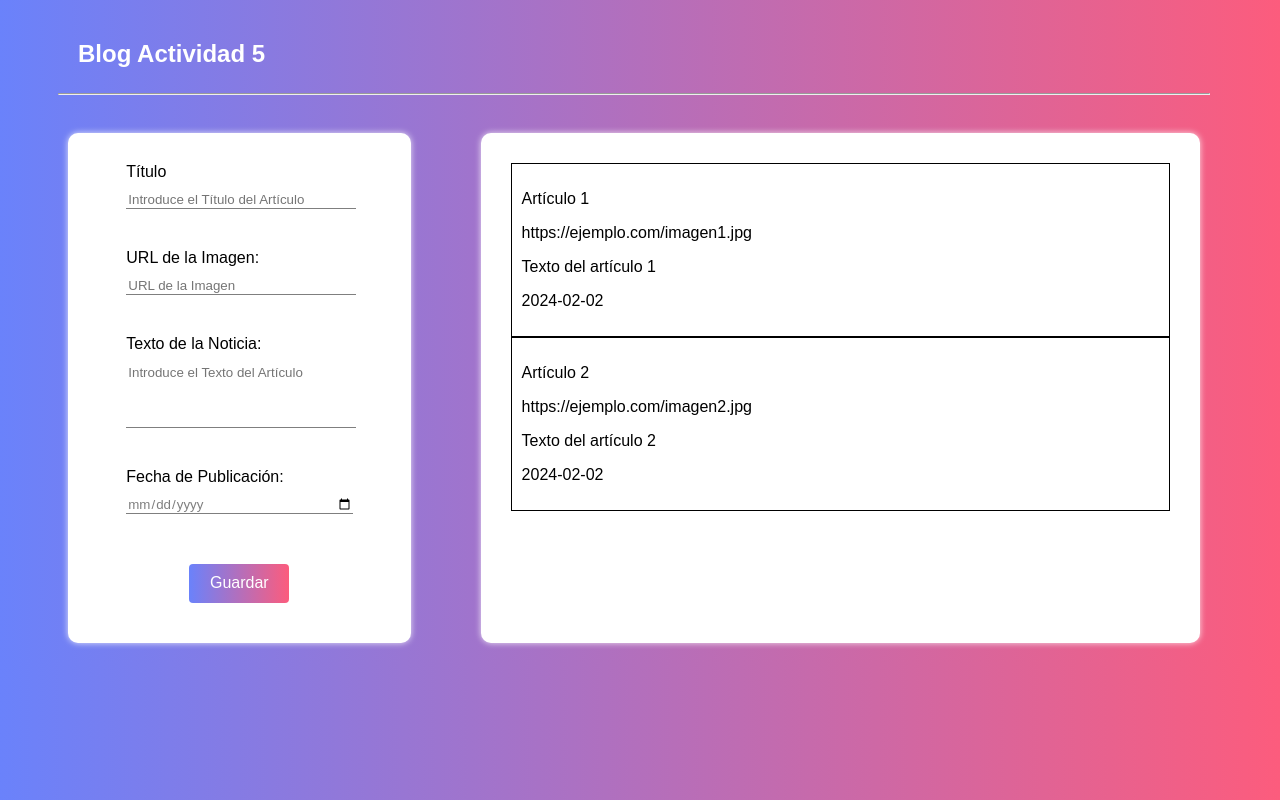
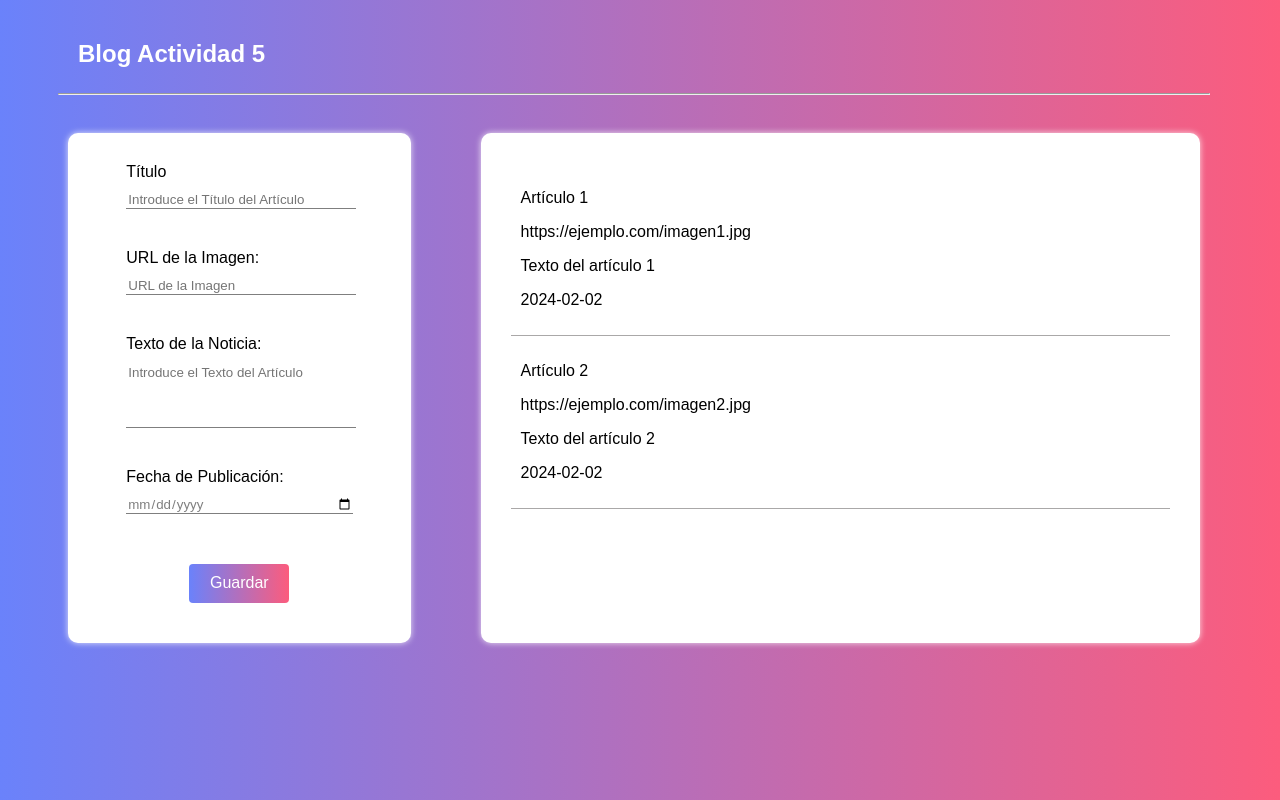
Before and after one commit to milumo03/activida5, an Angular app: page / in a window 1280 px wide. Built offline with nearby package versions, Linux system fonts and the light colour scheme.

Commit message:
Estilos css para la class: articulo

```diff
--- a/src/app/components/blog/blog.component.css
+++ b/src/app/components/blog/blog.component.css
@@ -43,6 +43,10 @@
 .articulo{
     padding: 10px;
     border: 1px solid;
+    border-color: rgb(170, 168, 168);
+    border-left: none;
+    border-right: none;
+    border-top: none;
     max-width: 100%;
     overflow: none;
 }
```
